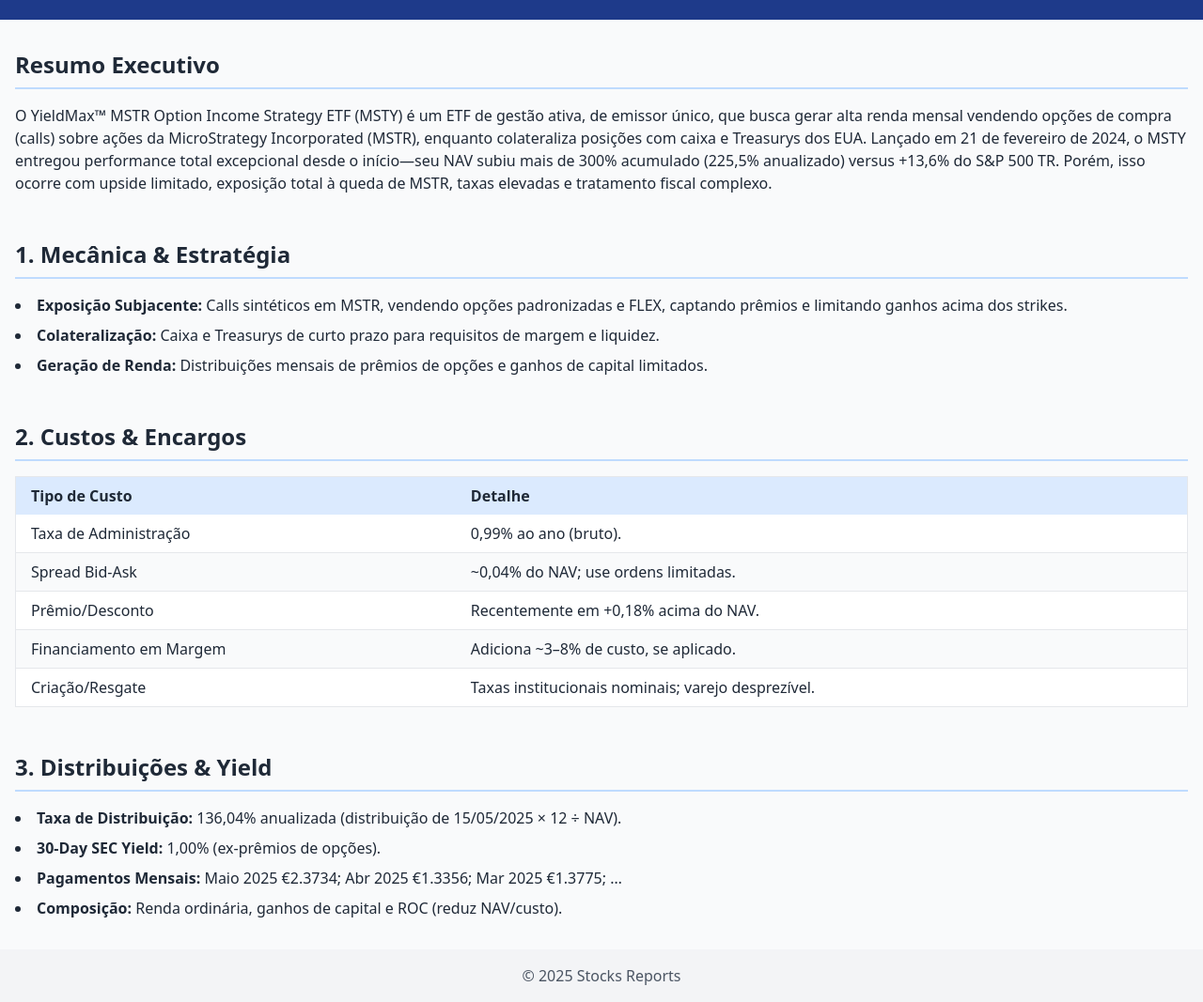
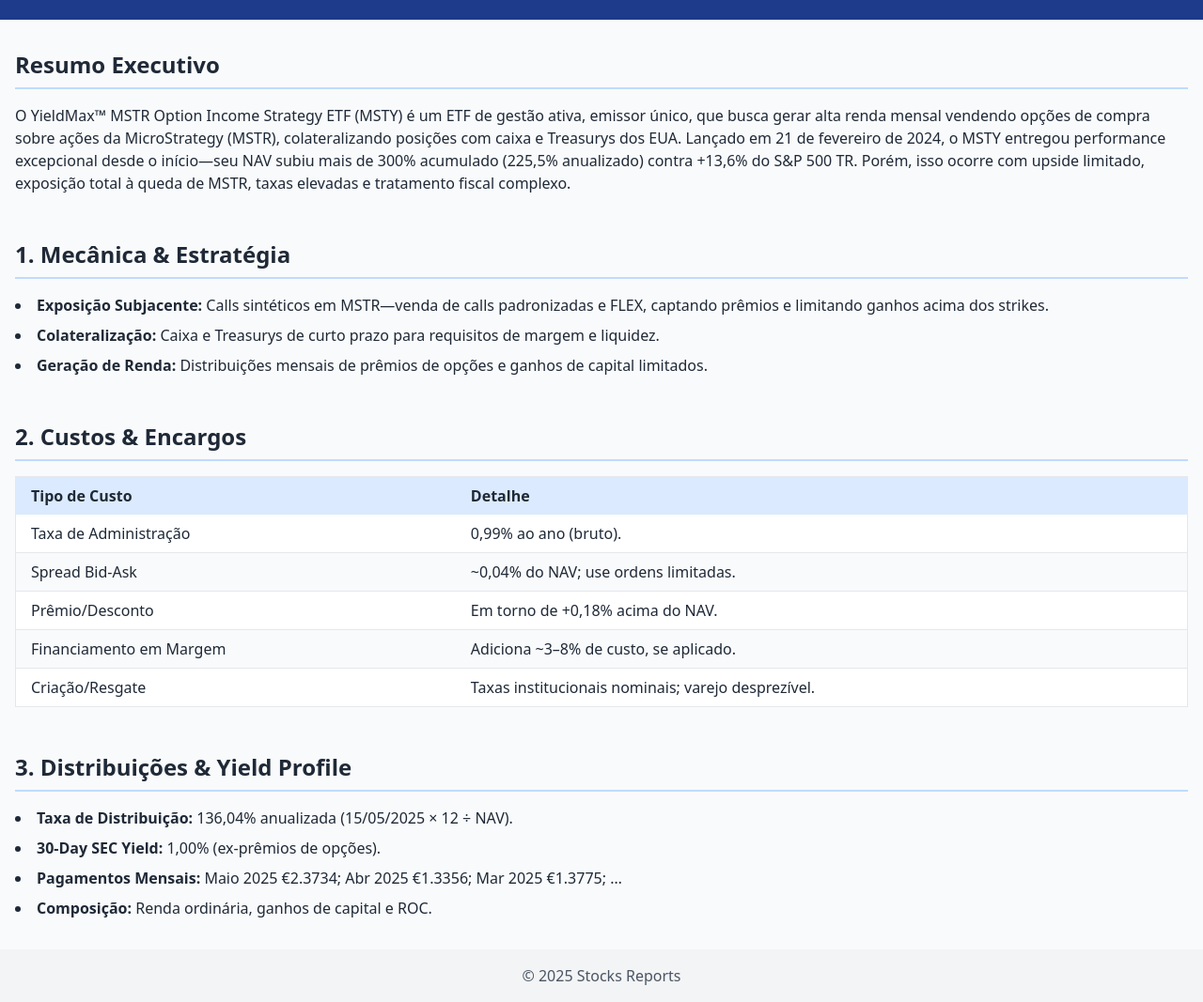
Before and after one commit to dev-n-ops/dev-n-ops.github.io, a plain HTML site: page msty_pt.html in a window 1280 px wide. Shown: the part 59-1126 px from the top of the page at 94% size. Drawn offline with nearby package versions, Linux system fonts and the light colour scheme.

Commit message:
Update msty_pt.html

```diff
--- a/msty_pt.html
+++ b/msty_pt.html
@@ -7,6 +7,7 @@
   <link href="https://cdn.jsdelivr.net/npm/tailwindcss@2.2.19/dist/tailwind.min.css" rel="stylesheet"/>
 </head>
 <body class="bg-gray-50 text-gray-800">
+  <!-- Cabeçalho + Navegação -->
   <header class="bg-blue-900 text-white py-6">
     <div class="container mx-auto px-4 flex justify-between items-center">
       <h1 class="text-2xl font-bold">ETF Estratégia de Renda com Opções MSTY</h1>
@@ -17,12 +18,14 @@
     </div>
   </header>
 
+  <!-- Conteúdo Principal -->
   <main class="container mx-auto px-4 py-8 space-y-12">
-    <!-- Sumário Executivo -->
+
+    <!-- Resumo Executivo -->
     <section id="resumo-executivo">
       <h2 class="text-2xl font-semibold border-b-2 border-blue-200 pb-2">Resumo Executivo</h2>
       <p class="mt-4">
-        O YieldMax™ MSTR Option Income Strategy ETF (MSTY) é um ETF de gestão ativa, de emissor único, que busca gerar alta renda mensal vendendo opções de compra (calls) sobre ações da MicroStrategy Incorporated (MSTR), enquanto colateraliza posições com caixa e Treasurys dos EUA. Lançado em 21 de fevereiro de 2024, o MSTY entregou performance total excepcional desde o início—seu NAV subiu mais de 300% acumulado (225,5% anualizado) versus +13,6% do S&P 500 TR. Porém, isso ocorre com upside limitado, exposição total à queda de MSTR, taxas elevadas e tratamento fiscal complexo.
+        O YieldMax™ MSTR Option Income Strategy ETF (MSTY) é um ETF de gestão ativa, emissor único, que busca gerar alta renda mensal vendendo opções de compra sobre ações da MicroStrategy (MSTR), colateralizando posições com caixa e Treasurys dos EUA. Lançado em 21 de fevereiro de 2024, o MSTY entregou performance excepcional desde o início—seu NAV subiu mais de 300% acumulado (225,5% anualizado) contra +13,6% do S&amp;P 500 TR. Porém, isso ocorre com upside limitado, exposição total à queda de MSTR, taxas elevadas e tratamento fiscal complexo.
       </p>
     </section>
 
@@ -30,7 +33,7 @@
     <section id="mecanica-estrategia">
       <h2 class="text-2xl font-semibold border-b-2 border-blue-200 pb-2">1. Mecânica &amp; Estratégia</h2>
       <ul class="list-disc list-inside mt-4 space-y-2">
-        <li><strong>Exposição Subjacente:</strong> Calls sintéticos em MSTR, vendendo opções padronizadas e FLEX, captando prêmios e limitando ganhos acima dos strikes.</li>
+        <li><strong>Exposição Subjacente:</strong> Calls sintéticos em MSTR—venda de calls padronizadas e FLEX, captando prêmios e limitando ganhos acima dos strikes.</li>
         <li><strong>Colateralização:</strong> Caixa e Treasurys de curto prazo para requisitos de margem e liquidez.</li>
         <li><strong>Geração de Renda:</strong> Distribuições mensais de prêmios de opções e ganhos de capital limitados.</li>
       </ul>
@@ -50,7 +53,7 @@
           <tbody class="divide-y divide-gray-200">
             <tr><td class="px-4 py-2 font-medium">Taxa de Administração</td><td class="px-4 py-2">0,99% ao ano (bruto).</td></tr>
             <tr class="bg-gray-50"><td class="px-4 py-2 font-medium">Spread Bid‑Ask</td><td class="px-4 py-2">~0,04% do NAV; use ordens limitadas.</td></tr>
-            <tr><td class="px-4 py-2 font-medium">Prêmio/Desconto</td><td class="px-4 py-2">Recentemente em +0,18% acima do NAV.</td></tr>
+            <tr><td class="px-4 py-2 font-medium">Prêmio/Desconto</td><td class="px-4 py-2">Em torno de +0,18% acima do NAV.</td></tr>
             <tr class="bg-gray-50"><td class="px-4 py-2 font-medium">Financiamento em Margem</td><td class="px-4 py-2">Adiciona ~3–8% de custo, se aplicado.</td></tr>
             <tr><td class="px-4 py-2 font-medium">Criação/Resgate</td><td class="px-4 py-2">Taxas institucionais nominais; varejo desprezível.</td></tr>
           </tbody>
@@ -58,23 +61,24 @@
       </div>
     </section>
 
-    <!-- 3. Distribuições & Yield -->
+    <!-- 3. Distribuições & Yield Profile -->
     <section id="distribuicoes-yield">
-      <h2 class="text-2xl font-semibold border-b-2 border-blue-200 pb-2">3. Distribuições &amp; Yield</h2>
+      <h2 class="text-2xl font-semibold border-b-2 border-blue-200 pb-2">3. Distribuições &amp; Yield Profile</h2>
       <ul class="list-disc list-inside mt-4 space-y-2">
-        <li><strong>Taxa de Distribuição:</strong> 136,04% anualizada (distribuição de 15/05/2025 × 12 ÷ NAV).</li>
+        <li><strong>Taxa de Distribuição:</strong> 136,04% anualizada (15/05/2025 × 12 ÷ NAV).</li>
         <li><strong>30‑Day SEC Yield:</strong> 1,00% (ex‑prêmios de opções).</li>
         <li><strong>Pagamentos Mensais:</strong> Maio 2025 €2.3734; Abr 2025 €1.3356; Mar 2025 €1.3775; …</li>
-        <li><strong>Composição:</strong> Renda ordinária, ganhos de capital e ROC (reduz NAV/custo).</li>
+        <li><strong>Composição:</strong> Renda ordinária, ganhos de capital e ROC.</li>
       </ul>
     </section>
 
-    <!-- Continue com as seções 4–9 traduzidas… -->
+    <!-- 4–9: siga o mesmo padrão para conclui-las… -->
 
   </main>
 
+  <!-- Rodapé -->
   <footer class="bg-gray-100 py-4 text-center text-gray-600">
-    © 2025 Stocks Reports
+    © 2025 Stocks Reports
   </footer>
 </body>
 </html>
```
